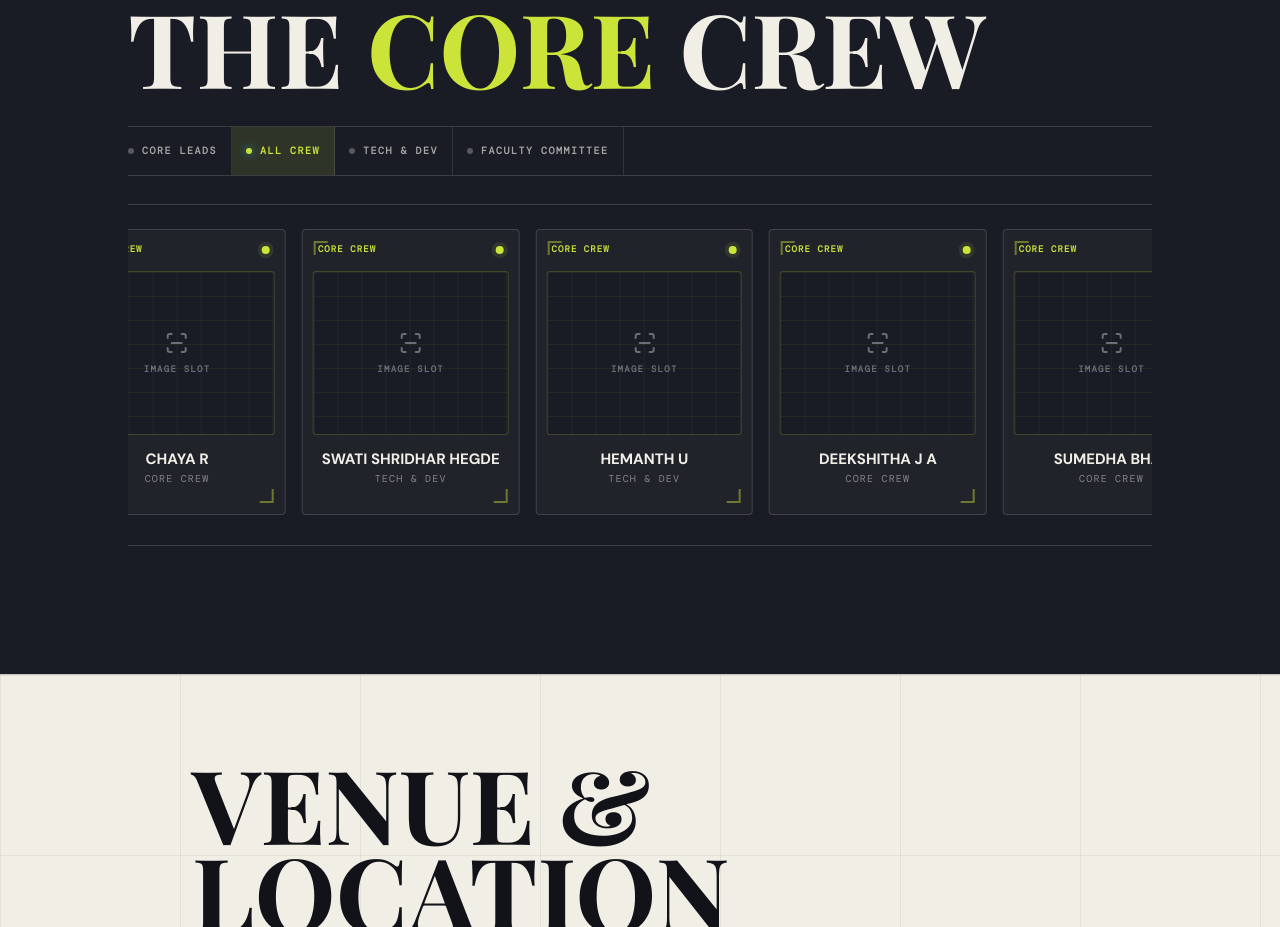
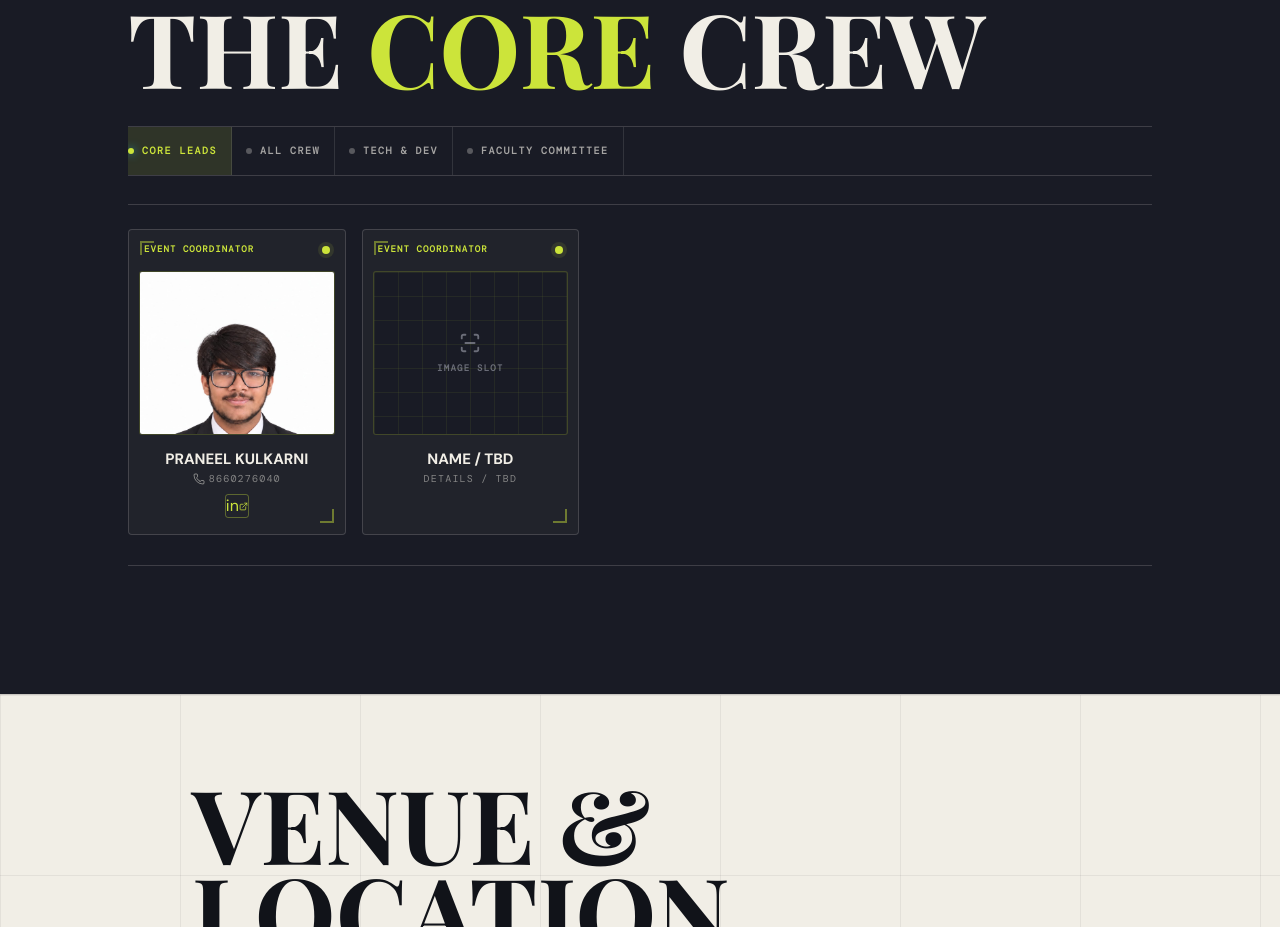
Before and after one commit to praneel46/coderelay26, a React (Vite) app: page / in a window 1280 px wide. Shown: the part 9520-10447 px from the top of the page. Built offline with nearby package versions, Linux system fonts and the light colour scheme; a web font is replaced by a local one.

Commit message:
Finalize crew category interactions

```diff
--- a/src/sections/CoreCrew.tsx
+++ b/src/sections/CoreCrew.tsx
@@ -1,65 +1,74 @@
-import React, { useMemo, useState } from 'react';
+import React, { useEffect, useMemo, useRef, useState } from 'react';
 import { motion } from 'framer-motion';
-import { Phone, ScanLine } from 'lucide-react';
-import {
-  ALL_CREW,
-  CORE_LEADS,
-  CREW_CATEGORIES,
-  FACULTY_COMMITTEE,
-  OPERATIONS_AND_MEDIA,
-  TECH_AND_DEV,
-  type CrewCategory,
-  type CrewSlot,
-} from '../data/coreCrew';
+import { ChevronLeft, ChevronRight, ExternalLink, Phone, ScanLine } from 'lucide-react';
+import { ALL_CREW, CORE_LEADS, CREW_CATEGORIES, FACULTY_COMMITTEE, TECH_AND_DEV, type CrewCategory, type CrewMember } from '../data/coreCrew';
 
-type CrewEntry = CrewSlot & { phone?: string };
-
-const CATEGORY_DATA: Record<Exclude<CrewCategory, 'all'>, CrewEntry[]> = {
+const CATEGORY_DATA: Record<CrewCategory, CrewMember[]> = {
   leads: CORE_LEADS,
+  all: ALL_CREW,
+  tech: TECH_AND_DEV,
   faculty: FACULTY_COMMITTEE,
-  tech: TECH_AND_DEV,
-  operations: OPERATIONS_AND_MEDIA,
 };
 
-const CrewCard: React.FC<{ member: CrewEntry; onFocus: (id: string) => void; onLeave: () => void; focused: boolean }> = ({ member, onFocus, onLeave, focused }) => {
+interface CrewCardProps {
+  member: CrewMember;
+  focused: boolean;
+  duplicate?: boolean;
+  scanOnFocus: boolean;
+  onFocus: (id: string) => void;
+  onLeave: () => void;
+}
+
+const CrewCard: React.FC<CrewCardProps> = ({ member, focused, duplicate = false, scanOnFocus, onFocus, onLeave }) => {
   const isLead = Boolean(member.phone);
-  const card = (
+  const canFocus = !duplicate;
+
+  return (
     <article
-      className={'crew-card' + (focused ? ' crew-card--focused' : '')}
-      onPointerEnter={() => onFocus(member.id)}
-      onPointerLeave={(event) => { if (event.pointerType === 'mouse') onLeave(); }}
-      onPointerDown={() => onFocus(member.id)}
-      tabIndex={0}
-      onFocus={() => onFocus(member.id)}
-      onBlur={onLeave}
+      className={'crew-card' + (focused ? ' crew-card--focused' : '') + (scanOnFocus ? ' crew-card--scannable' : '')}
+      onPointerEnter={() => canFocus && onFocus(member.id)}
+      onPointerLeave={(event) => { if (canFocus && event.pointerType === 'mouse') onLeave(); }}
+      onPointerDown={() => canFocus && onFocus(member.id)}
+      tabIndex={duplicate ? -1 : 0}
+      onFocus={() => canFocus && onFocus(member.id)}
+      onBlur={() => canFocus && onLeave()}
+      aria-hidden={duplicate || undefined}
       aria-label={member.name || `${member.role} placeholder`}
     >
       <div className="crew-card__topline"><span>{member.role}</span><i aria-hidden="true" /></div>
-      <div className="crew-card__portrait" aria-hidden="true">
+      <div className="crew-card__portrait">
         <div className="crew-card__grid" />
-        <div className="crew-card__placeholder"><ScanLine size={24} /><span>IMAGE SLOT</span></div>
+        {member.image ? <img src={member.image} alt="" className="crew-card__image" /> : <div className="crew-card__placeholder"><ScanLine size={22} /><span>IMAGE SLOT</span></div>}
         <div className="crew-card__scanline" />
       </div>
       <div className="crew-card__details">
         <strong>{member.name || 'NAME / TBD'}</strong>
-        {isLead ? (
-          <a href={`tel:${member.phone}`} className="crew-card__secondary crew-card__phone"><Phone size={13} /> {member.secondary}</a>
-        ) : (
-          <span className="crew-card__secondary">{member.secondary || 'DETAILS / TBD'}</span>
-        )}
+        <span className="crew-card__secondary">{isLead ? <a href={`tel:${member.phone}`} className="crew-card__phone"><Phone size={12} /> {member.secondary}</a> : (member.secondary || 'DETAILS / TBD')}</span>
+        {member.linkedin && <a href={member.linkedin} target="_blank" rel="noopener noreferrer" className="crew-card__linkedin" aria-label={`Open ${member.name || 'crew member'} LinkedIn profile`}><span aria-hidden="true">in</span><ExternalLink size={9} aria-hidden="true" /></a>}
       </div>
-      {focused && <span className="crew-card__status">SCANNING</span>}
+      {focused && scanOnFocus && <span className="crew-card__status">SCANNING</span>}
     </article>
   );
-  return card;
 };
 
 export const CoreCrew: React.FC = () => {
-  const [activeCategory, setActiveCategory] = useState<CrewCategory>('all');
+  const [activeCategory, setActiveCategory] = useState<CrewCategory>('leads');
   const [focusedId, setFocusedId] = useState<string | null>(null);
-  const visibleMembers = useMemo<CrewEntry[]>(() => activeCategory === 'all' ? ALL_CREW : CATEGORY_DATA[activeCategory], [activeCategory]);
+  const [manualPaused, setManualPaused] = useState(false);
+  const streamRef = useRef<HTMLDivElement>(null);
+  const pauseTimer = useRef<ReturnType<typeof setTimeout> | null>(null);
+  const visibleMembers = useMemo(() => CATEGORY_DATA[activeCategory], [activeCategory]);
   const isMarquee = activeCategory === 'all';
-  const focused = focusedId !== null;
+  const scanOnFocus = activeCategory === 'faculty';
+
+  useEffect(() => () => { if (pauseTimer.current) clearTimeout(pauseTimer.current); }, []);
+
+  const handleNudge = (direction: number) => {
+    streamRef.current?.scrollBy({ left: direction * 220, behavior: 'smooth' });
+    setManualPaused(true);
+    if (pauseTimer.current) clearTimeout(pauseTimer.current);
+    pauseTimer.current = setTimeout(() => setManualPaused(false), 1800);
+  };
 
   return (
     <section id="contact" className="core-crew" aria-label="The Core Crew">
@@ -77,14 +86,18 @@ export const CoreCrew: React.FC = () => {
           ))}
         </nav>
 
-        <div className={'crew-stream' + (focused && isMarquee ? ' crew-stream--focused' : '')}>
+        <div ref={streamRef} className={'crew-stream' + (isMarquee ? ' crew-stream--marquee-shell' : '') + (manualPaused ? ' crew-stream--manual-paused' : '')}>
+          {isMarquee && <div className="crew-stream__controls" aria-label="All crew navigation">
+            <button type="button" onClick={() => handleNudge(-1)} aria-label="Show previous crew members"><ChevronLeft size={13} /></button>
+            <button type="button" onClick={() => handleNudge(1)} aria-label="Show next crew members"><ChevronRight size={13} /></button>
+          </div>}
           {visibleMembers.length > 0 ? (
             <div className={'crew-track' + (isMarquee ? ' crew-track--marquee' : '')}>
               <div className="crew-track__group">
-                {visibleMembers.map((member) => <CrewCard key={member.id} member={member} focused={focusedId === member.id} onFocus={setFocusedId} onLeave={() => setFocusedId(null)} />)}
+                {visibleMembers.map((member) => <CrewCard key={member.id} member={member} focused={focusedId === member.id} scanOnFocus={scanOnFocus} onFocus={setFocusedId} onLeave={() => setFocusedId(null)} />)}
               </div>
               {isMarquee && <div className="crew-track__group" aria-hidden="true">
-                {visibleMembers.map((member) => <CrewCard key={`${member.id}-duplicate`} member={member} focused={focusedId === member.id} onFocus={setFocusedId} onLeave={() => setFocusedId(null)} />)}
+                {visibleMembers.map((member) => <CrewCard key={`${member.id}-duplicate`} member={member} duplicate focused={false} scanOnFocus={false} onFocus={setFocusedId} onLeave={() => setFocusedId(null)} />)}
               </div>}
             </div>
           ) : (
```
